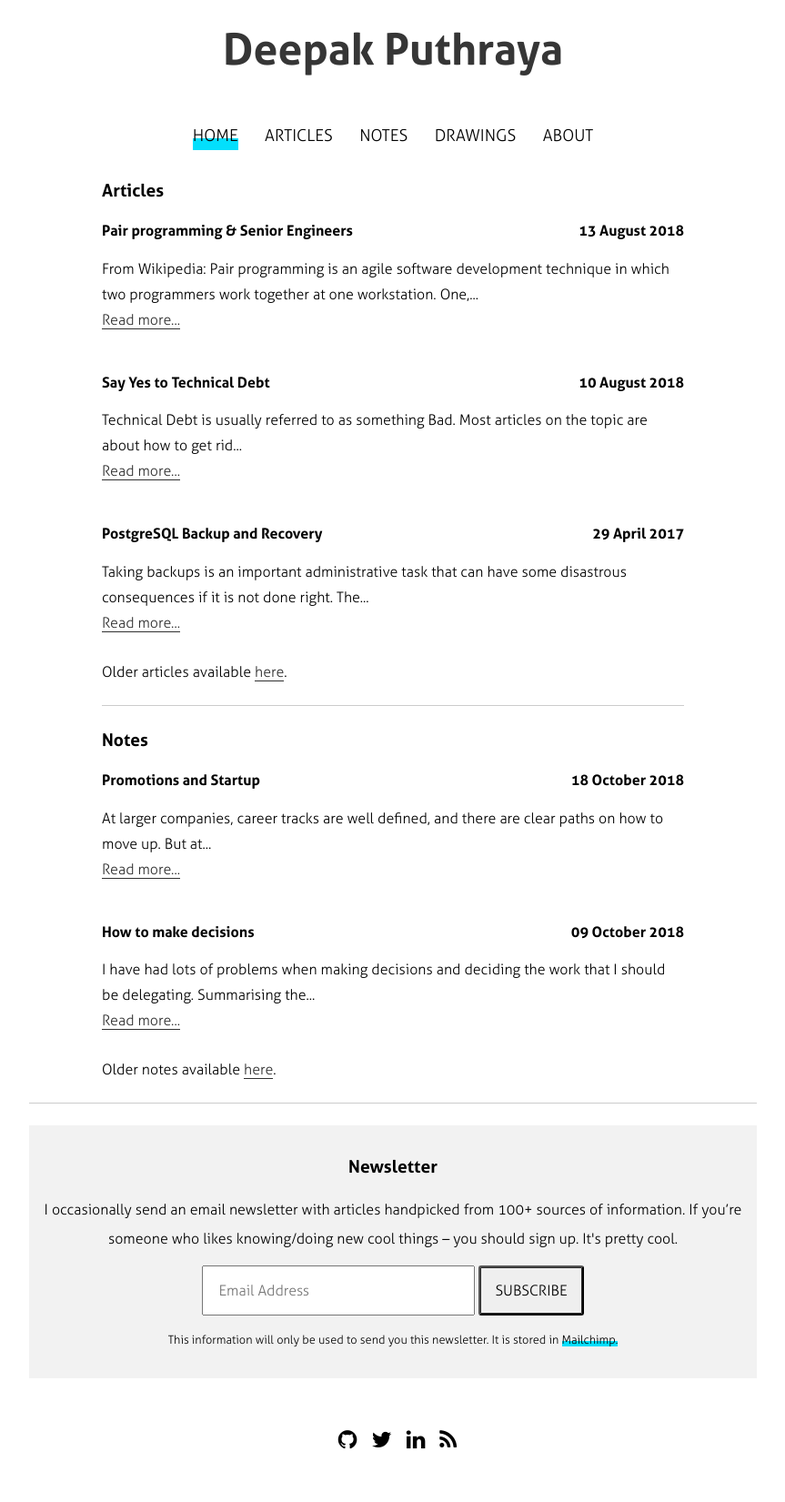
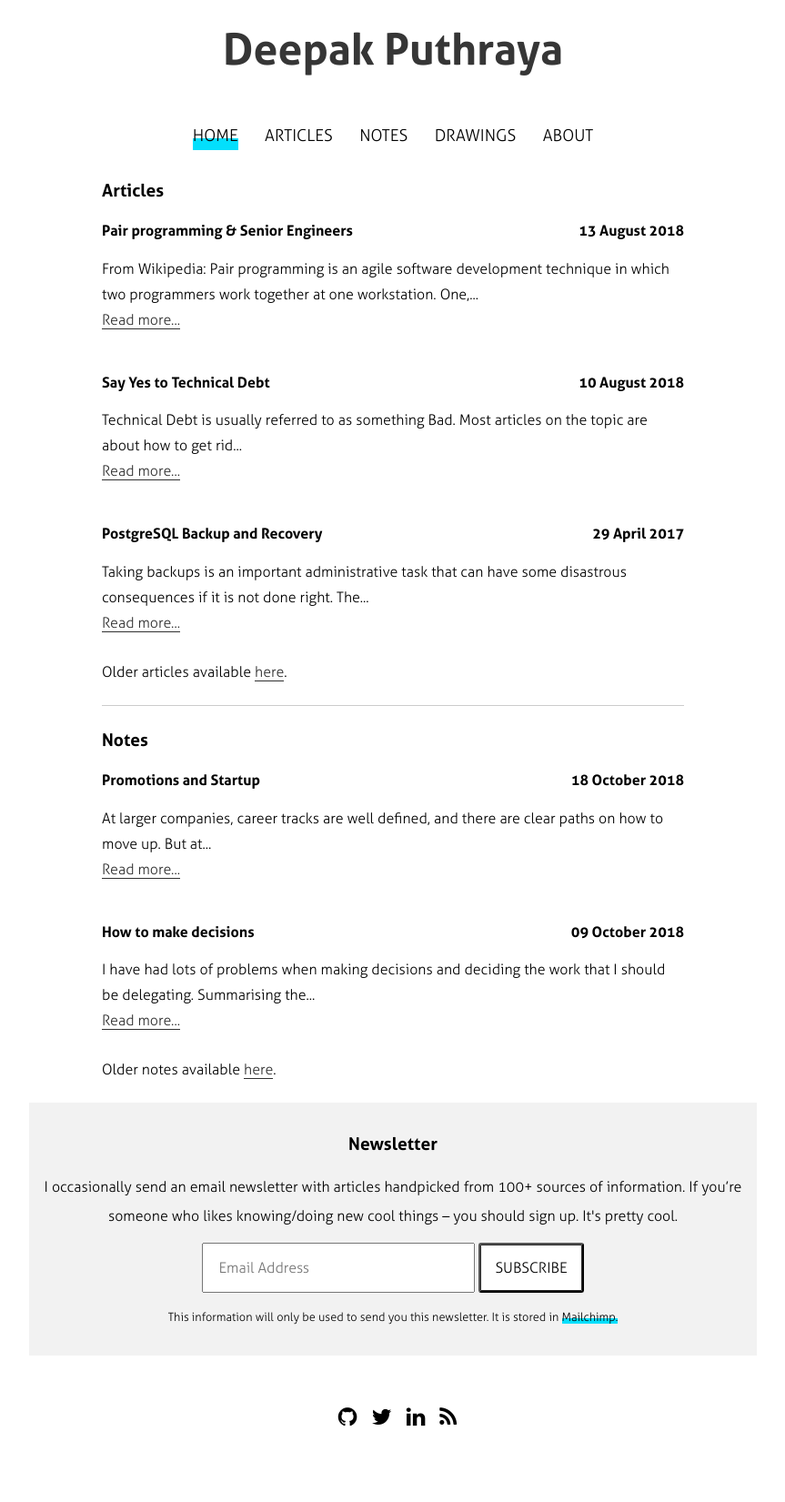
Before and after one commit to deepakputhraya/site, a Jekyll site: the page built from index.md, in a window 1280 px wide. Shown: the whole page at 91% size, without its empty margins (208-1071 px from the left). Built offline with Jekyll 4.4.1, drawn with Linux system fonts in a browser that asks for light colours; a script that is not in the unit is left out; comment, search, counter and statistics services are not loaded; after the commit the page ends 1626 px from its top, so only the background shows below that.

Commit message:
Fix layout

```diff
--- a/_includes/footer.html
+++ b/_includes/footer.html
@@ -1,6 +1,5 @@
 <footer>
     <div class="wrapper">
-        <hr style="background-color: #ccc; height: 1px"/>
         <!-- Begin Mailchimp Signup Form -->
         <div id="newsletter">
             <h2>Newsletter</h2>
--- a/_layouts/404.html
+++ b/_layouts/404.html
@@ -9,13 +9,9 @@
 </head>
 
 <body style="background-color: inherit; margin: 0; padding: 0">
-<!--<div class="wrapper">-->
-<!--    {% include header.html %}-->
-<!--</div>-->
 
 {{ content }}
 
-<!--{% include footer.html %}-->
 {% include externals/scripting.html %}
 {% include externals/google_analytics.html %}
 <script async src="https://platform.twitter.com/widgets.js" charset="utf-8"></script>
--- a/_layouts/about_page.html
+++ b/_layouts/about_page.html
@@ -6,7 +6,7 @@
     {% assign selected = 'about' %}
     {% include header.html %}
     {{ content }}
-    {% include footer.html %}
 </div>
+{% include footer.html %}
 
 <!--{% include page/explore.html %}-->
--- a/_layouts/note.html
+++ b/_layouts/note.html
@@ -7,5 +7,5 @@
     {% include header.html %}
     {% include post/title.html %}
     {{ content }}
-    {% include footer.html %}
 </div>
+{% include footer.html %}
--- a/_layouts/post.html
+++ b/_layouts/post.html
@@ -7,5 +7,5 @@
     {% include header.html %}
     {% include post/title.html %}
     {{ content }}
-    {% include footer.html %}
 </div>
+{% include footer.html %}
--- a/_sass/_default.scss
+++ b/_sass/_default.scss
@@ -505,9 +505,10 @@
 
 /*Newsletter*/
 #newsletter {
+  background-color: $newsletter-bg;
+  margin-top: 10px;
+  padding: 1em;
   text-align: center;
-  background-color: $newsletter-bg;
-  padding: 1em;
   width: 100%;
 
   form {
@@ -524,8 +525,16 @@
 
     input[type=submit] {
       border-radius: 3px;
-      box-shadow: inset 0px 0px 0px 1px #272727;
+      box-shadow: inset 0 0 0 1px #272727;
       text-transform: uppercase;
+      background-color: white;
+    }
+
+    @media (max-width: 800px) {
+      input[type=submit] {
+        margin-top: 10px;
+        width: 100%;
+      }
     }
   }
 }
```
